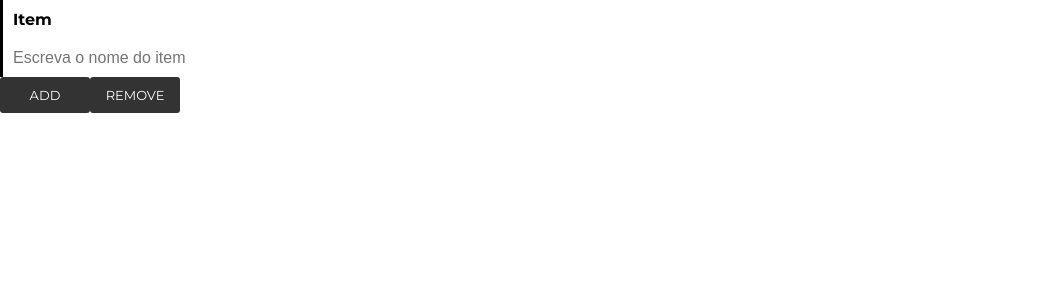
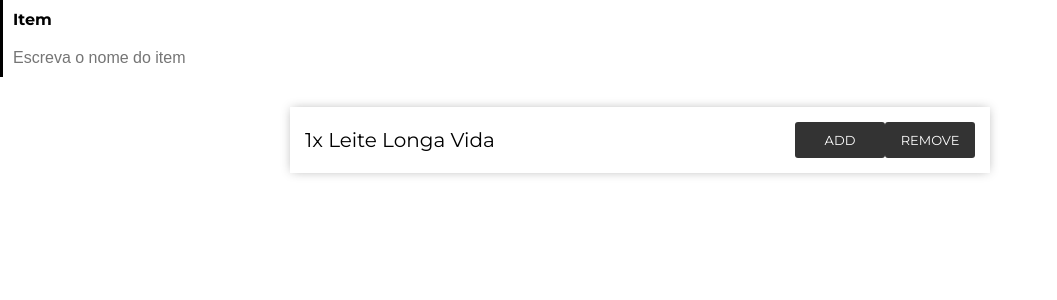
Before and after one commit to sergiohpreis/experiments, a React (Create React App) app in the folder supermarket-list/: page / in a window 1280 px wide. Shown: the top 300 px of the page, without its empty margins (0-1057 px from the left). Built offline with nearby package versions, Linux system fonts and the light colour scheme.

Commit message:
supermarket-list | Creating Item Component

```diff
--- /dev/null
+++ b/supermarket-list/src/components/Item/Item.css
@@ -0,0 +1,31 @@
+.item {
+    overflow: auto;
+    max-width: 700px;
+    margin: 0 auto;
+    margin-top: 30px;
+    padding: 15px;
+    box-sizing: border-box;
+    box-shadow: 0px 0px 10px -2px rgba(51, 51, 51, 0.4);
+}
+
+.item__description,
+.item__actions {
+    display: inline-block;
+}
+
+.item__description {
+    margin: 0;
+    max-width: 60%;
+    overflow: hidden;
+    vertical-align: middle;
+    font-size: 20px;
+    font-weight: normal;
+    line-height: 36px;
+    white-space: nowrap;
+    text-overflow: ellipsis;
+}
+
+.item__actions {
+    float: right;
+    vertical-align: middle;
+}
--- /dev/null
+++ b/supermarket-list/src/components/Item/Item.js
@@ -0,0 +1,19 @@
+import React from 'react';
+
+import './Item.css';
+
+import Icon from '../Icon/Icon';
+
+const Item = props => (
+    <div className="item">
+        <h3 className="item__description">
+            {props.description}
+        </h3>
+        <div className="item__actions">
+            <Icon type="add" text="Add" onClick={props.handleAdd}/>
+            <Icon type="remove" text="Remove" onClick={props.handleRemove}/>
+        </div>
+    </div>
+);
+
+export default Item;
--- a/supermarket-list/src/main/App.js
+++ b/supermarket-list/src/main/App.js
@@ -3,14 +3,13 @@
 import './App.css';
 
 import Input from '../components/Input/Input';
-import Icon from '../components/Icon/Icon';
+import Item from '../components/Item/Item';
 
 
 const App = props => (
     <div className="App">
         <Input title="Item" placeholder="Escreva o nome do item"/>
-        <Icon type="add" text="Add"/>
-        <Icon type="remove" text="Remove"/>
+        <Item description="1x Leite Longa Vida"/>
     </div>
 );
 
```
